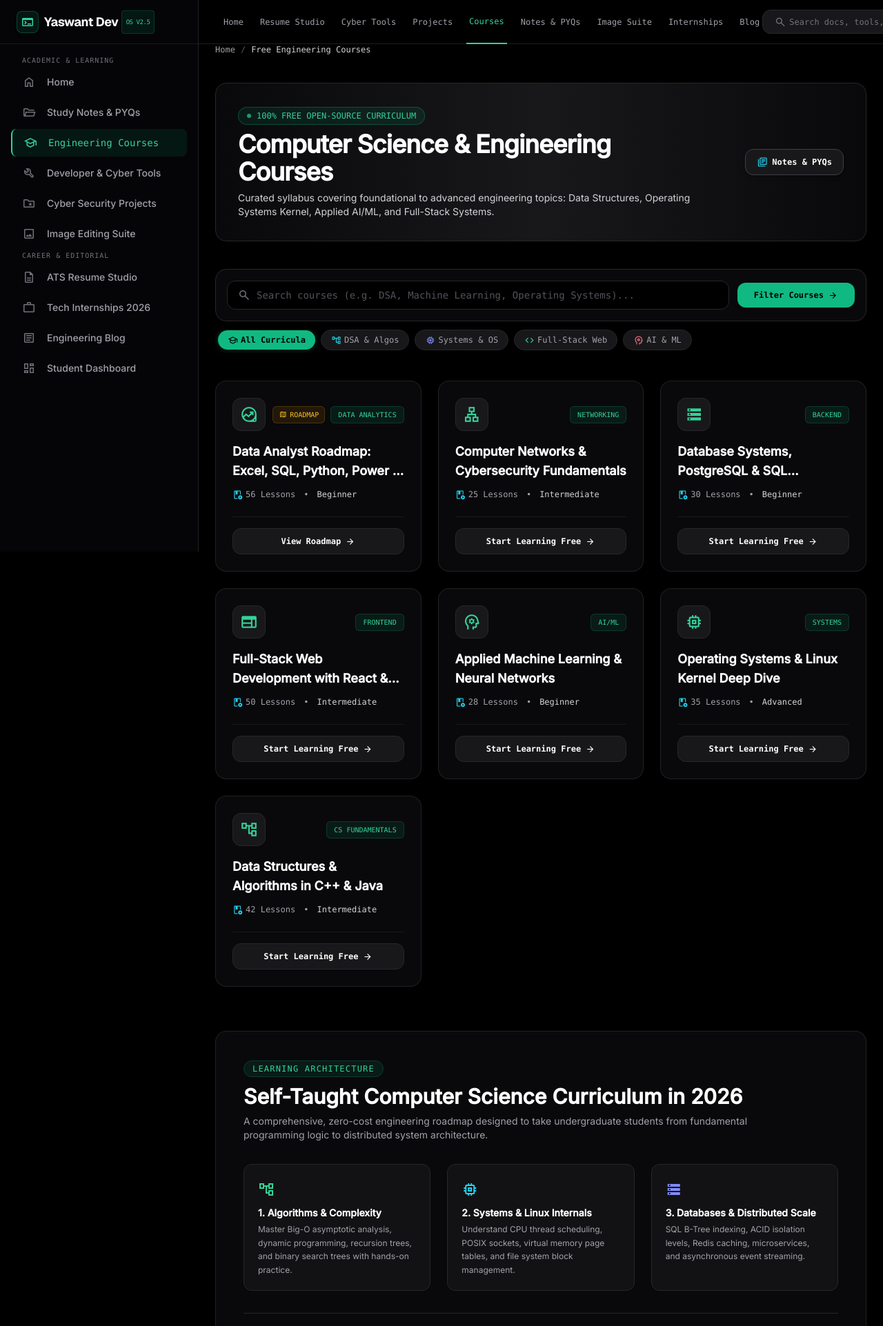
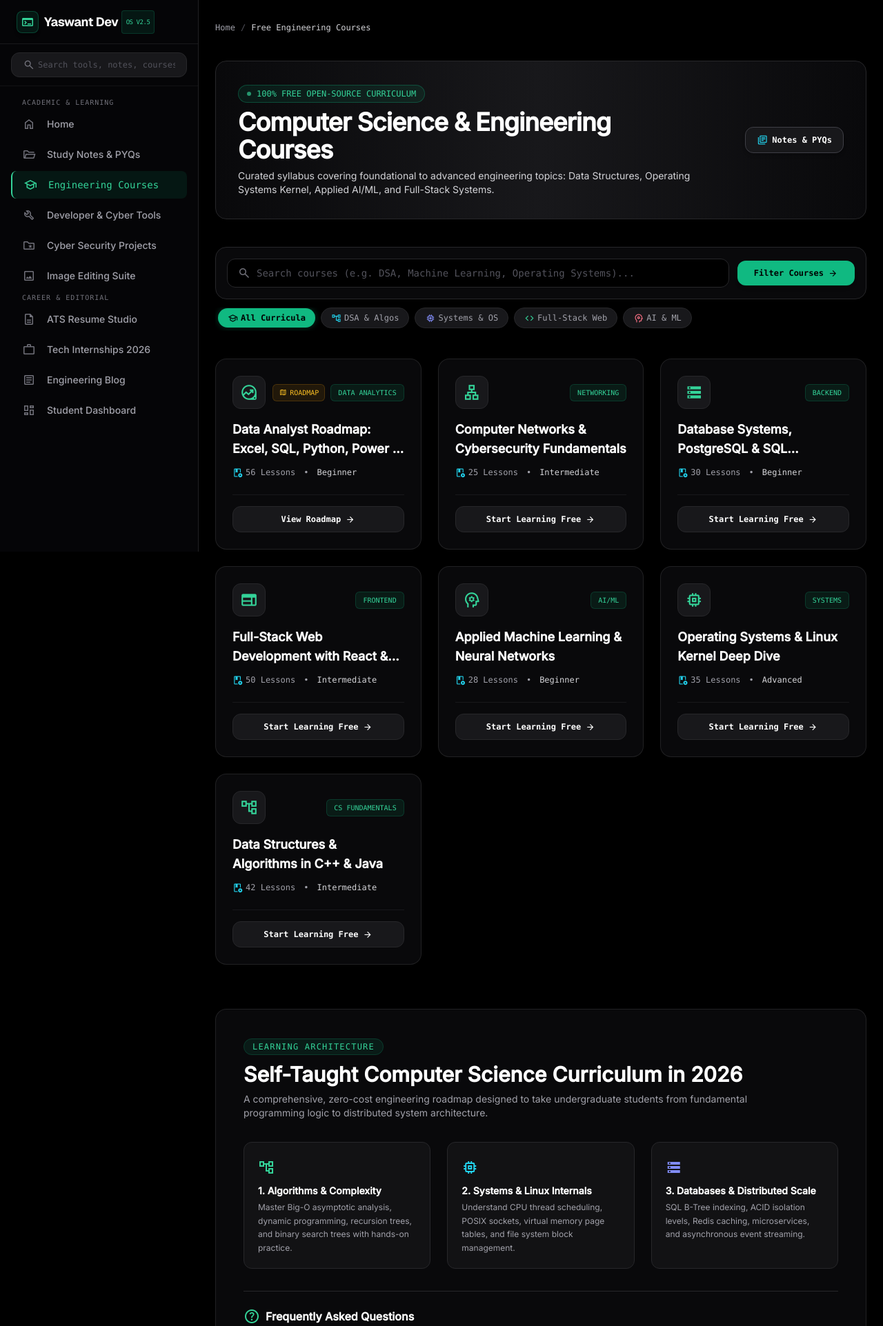
Before and after one commit to yaswantpandey/yaswant-dev, a PHP site: page /stitch_engihub_os/course/index.php in a window 1280 px wide. Shown: the top 1923 px of the page at 69% size. Run offline with PHP 8.4, Linux system fonts and the light colour scheme; data comes from the database, SQL or seed files in the repository; some libraries are stand-ins or nearby versions.

Commit message:
feat(ui): remove top navbar on desktop — sidebar-only nav for laptop, mobile topbar retained

```diff
--- a/includes/layout.php
+++ b/includes/layout.php
@@ -220,8 +220,15 @@ function nexus_head(
         }
       }
 
+      /* Desktop: no top header, remove top padding so content starts at top of sidebar */
+      @media(min-width:1024px) {
+        #main-content, main[id="main-content"] {
+          padding-top: 2rem !important;
+        }
+      }
+
       @media print {
-        #nexus-sidebar, #nexus-bottom-nav, #mobile-app-drawer, #drawer-overlay, #sidebar-overlay {
+        #nexus-sidebar, #nexus-bottom-nav, #mobile-app-drawer, #drawer-overlay, #sidebar-overlay, header {
           display: none !important;
         }
       }
@@ -352,6 +359,17 @@ function nexus_sidebar(string $active = ''): void
           <span class="material-symbols-outlined text-[20px]" aria-hidden="true">close</span>
         </button>
       </div>
+      <!-- Desktop Search inside Sidebar -->
+      <div class="hidden lg:block px-md py-3 border-b border-zinc-800/40">
+        <form method="GET" action="<?= URL_SEARCH ?>" role="search" aria-label="Site search"
+          class="flex items-center bg-zinc-900 border border-zinc-800 focus-within:border-emerald-500/50 rounded-xl px-md py-2 gap-xs transition-all">
+          <span class="material-symbols-outlined text-zinc-500 text-[18px] shrink-0" aria-hidden="true">search</span>
+          <input name="q" placeholder="Search tools, notes, courses…"
+            value="<?= htmlspecialchars($_GET['q'] ?? '') ?>"
+            aria-label="Search Yaswant Dev"
+            class="bg-transparent text-white text-xs outline-none flex-1 placeholder:text-zinc-600 font-mono" />
+        </form>
+      </div>
       <nav class="flex-1 px-md space-y-xs overflow-y-auto pt-md pb-lg" aria-label="Sidebar navigation">
         <?php foreach ($sections as $section => $items): ?>
           <div class="px-md mb-xs mt-md text-[10px] font-mono uppercase tracking-widest text-zinc-500 first:mt-0"
@@ -391,8 +409,9 @@ function nexus_topbar(string $active = ''): void
     ['path' => 'blog', 'label' => 'Blog', 'href' => URL_BLOG],
   ];
   ?>
+    <!-- Top header: visible on mobile only; desktop uses sidebar -->
     <header
-      class="fixed top-0 left-0 lg:left-72 right-0 h-16 bg-black/90 backdrop-blur-xl z-40 border-b border-zinc-800/80 flex items-center justify-between px-4 sm:px-6 lg:px-8"
+      class="lg:hidden fixed top-0 left-0 right-0 h-16 bg-black/90 backdrop-blur-xl z-40 border-b border-zinc-800/80 flex items-center justify-between px-4 sm:px-6"
       role="banner">
       <div class="flex items-center gap-3">
         <!-- Hamburger (mobile only) -->
```
